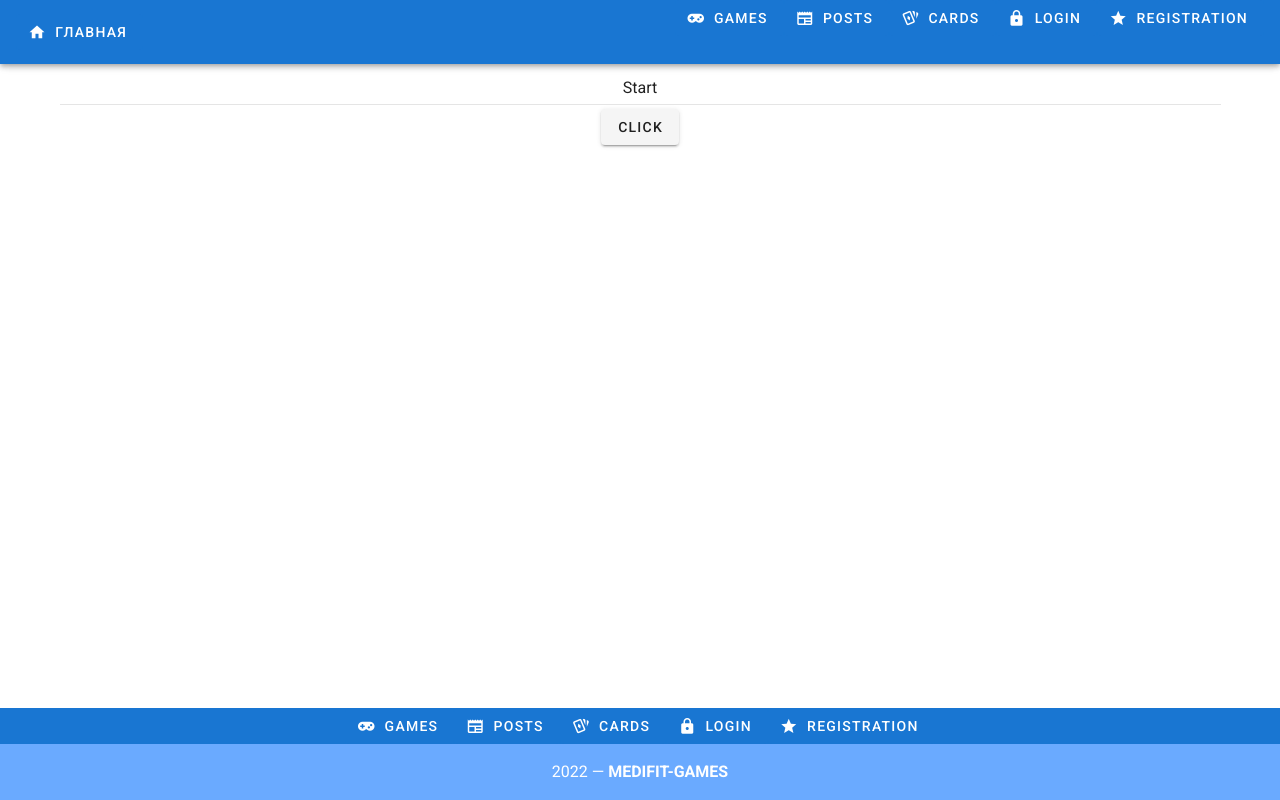
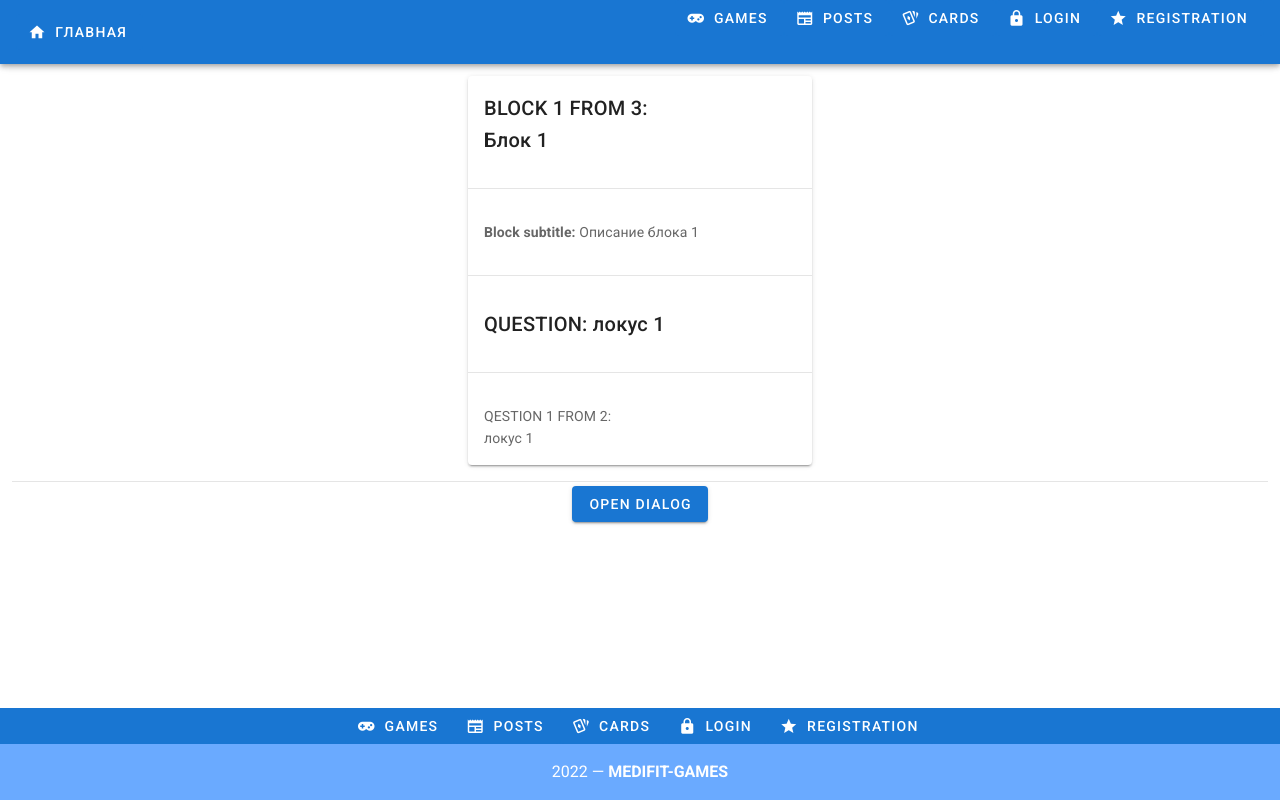
Before and after one commit to Valegor/vuetify-super, a Vue app: page /start in a window 1280 px wide. Built offline with nearby package versions, Linux system fonts and the light colour scheme.

Commit message:
add answer dialog

```diff
--- a/src/components/Game/Play/Start.vue
+++ b/src/components/Game/Play/Start.vue
@@ -1,16 +1,71 @@
 <template>
-    <v-container>
-        <v-row justify="center">
-            Start
-        </v-row>
+<div>
+<v-card
+    class="mx-auto"
+    max-width="344"
+  >
+        <v-card-title>
+        BLOCK {{ block_tek }} FROM {{ blocks_count }}: <br>
+        {{ block_tek_title }}
+        </v-card-title>
         <hr>
-        <v-row justify="center">
-            <v-btn
-            @click="answer"
-            >click
-        </v-btn>
-        </v-row>
-    </v-container>
+        <v-card-subtitle>
+        <b>Block subtitle:</b> {{ locus_tek_subtitle }} <br>
+        </v-card-subtitle>
+    <hr>
+        <v-card-title>
+        QUESTION: {{ locus_tek_title }}
+        </v-card-title>
+    <hr>
+        <v-card-subtitle>
+        QESTION {{ locus_tek }} FROM {{ locuses_count }}: <br>
+        {{ locus_tek_title }}
+        </v-card-subtitle>
+ </v-card>
+
+
+
+    <hr>
+
+ <v-row justify="center">
+    <v-btn
+      color="primary"
+      dark
+      @click="answer"
+    >
+      Open Dialog
+    </v-btn>
+
+<v-dialog
+      v-model="dialog"
+      max-width="290"
+    >
+      <v-card>
+        <v-card-title class="text-h5">
+          {{ estimation_answer }}: {{ game_score }}
+        </v-card-title>
+
+        <v-card-text>
+          {{ estimation_subtitle }}
+        </v-card-text>
+
+        <v-card-actions>
+          <v-spacer></v-spacer>
+
+          <v-btn
+            color="green darken-1"
+            text
+            @click="dialog = false"
+          >
+            OK
+          </v-btn>
+        </v-card-actions>
+      </v-card>
+    </v-dialog>
+  </v-row>
+
+  </div>
+
 </template>
 
 <script>
@@ -20,6 +75,7 @@
     export default {
     data: () => ({
         game: {},
+        dialog: false,
         block_tek: 1,
         blocks_count: 1,
         locus_tek: 1,
@@ -35,6 +91,9 @@
         finish: false,
         card_count: 0,
         answer_number: 1,
+        estimation_answer: '',
+        estimation_subtitle: '',
+        estimation_game: '',
     }),
     methods: {
         start(){
@@ -72,8 +131,19 @@
             this.game_score = this.game_score + this.cards[this.answer_number - 1].point
             console.log('Game score: ' + this.game_score)
 
-            this.card_count = Object.keys(this.cards).length
-            console.log('Card count: ' + this.card_count)
+            if(this.game_score > 0){
+                this.estimation_answer = 'Правильно'
+            } else {
+                this.estimation_answer = 'Вы ошиблись'
+            }
+
+            this.estimation_subtitle = this.cards[this.answer_number - 1].takenotes
+
+            console.log('Estimation subtitle: ' + this.estimation_subtitle)
+
+            // this.card_count = Object.keys(this.cards).length
+            // console.log('Card count: ' + this.card_count)
+            this.dialog = true
 
             this.step()
         },
@@ -96,6 +166,7 @@
             if((this.locus_tek == this.locuses_count) && (this.block_tek == this.blocks_count)){
                 this.finish = true
                 console.log('finish')
+                this.game_score
                 return 1
             }
 
```
